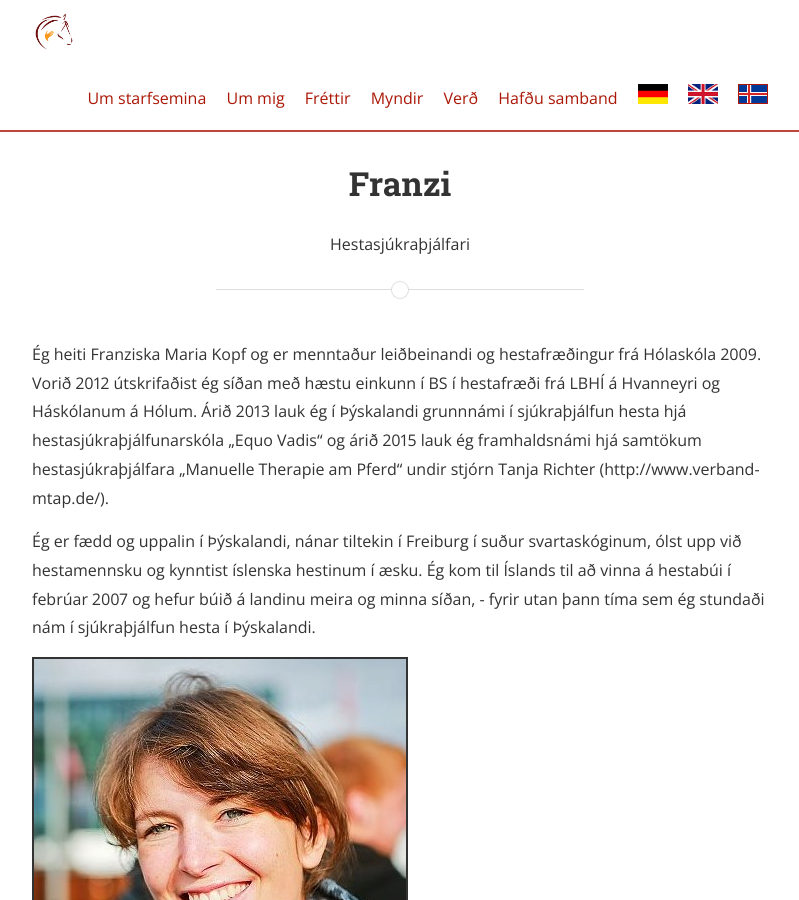
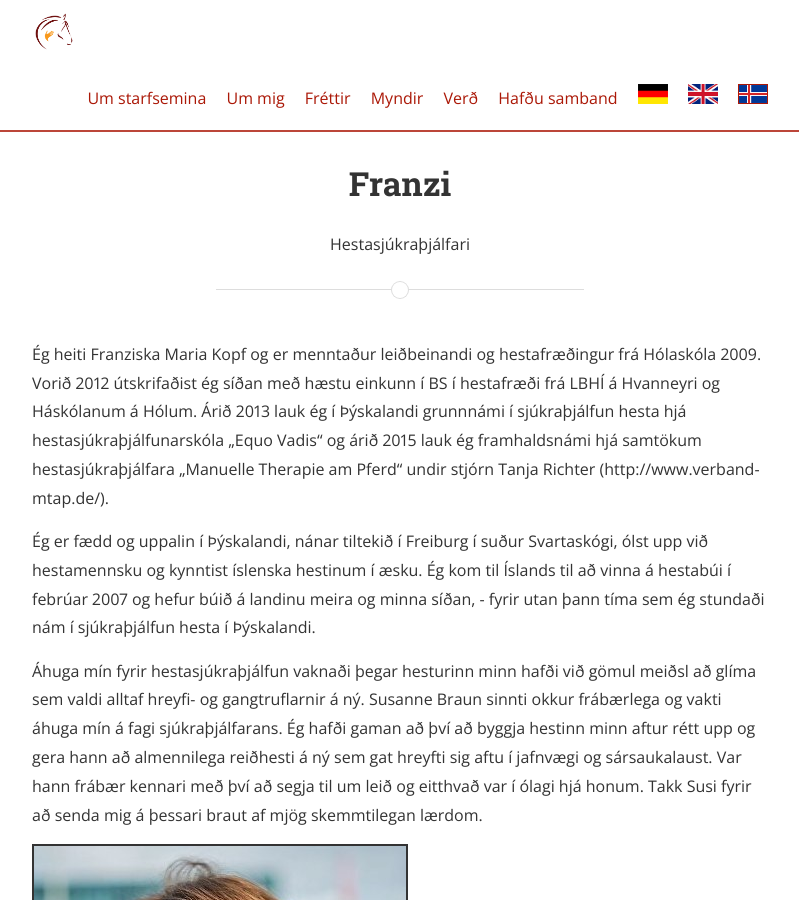
Before and after one commit to FancyFanz/FancyFanz.github.io, a Jekyll site: the page built from team/_posts/0000-01-01-Franzi-is.md, in a window 1280 px wide and 900 px high. Shown: the whole window, without its empty margins (240-1039 px from the left). Built offline with Jekyll 4.4.1, drawn with Linux system fonts in a browser that asks for light colours; nearby versions of some CDN libraries; library files that are not in the unit come from our copies.

Commit message:
Update 0000-01-01-Franzi-is.md

```diff
--- a/team/_posts/0000-01-01-Franzi-is.md
+++ b/team/_posts/0000-01-01-Franzi-is.md
@@ -12,4 +12,6 @@ email: franzi.kopf@gmail.com
 Ég heiti Franziska Maria Kopf og er menntaður leiðbeinandi og hestafræðingur frá Hólaskóla 2009. Vorið 2012 útskrifaðist ég síðan með hæstu einkunn í BS í hestafræði frá LBHÍ á Hvanneyri og Háskólanum á Hólum.
 Árið 2013 lauk ég í Þýskalandi grunnnámi í sjúkraþjálfun hesta hjá hestasjúkraþjálfunarskóla „Equo Vadis“ og árið 2015 lauk ég framhaldsnámi hjá samtökum hestasjúkraþjálfara „Manuelle Therapie am Pferd“ undir stjórn Tanja Richter (http://www.verband-mtap.de/).
 
-Ég er fædd og uppalin í Þýskalandi, nánar tiltekin í Freiburg í suður svartaskóginum, ólst upp við hestamennsku og kynntist íslenska hestinum í æsku. Ég kom til Íslands til að vinna á hestabúi í febrúar 2007 og hefur búið á landinu meira og minna síðan, - fyrir utan þann tíma sem ég stundaði nám í sjúkraþjálfun hesta í Þýskalandi.
+Ég er fædd og uppalin í Þýskalandi, nánar tiltekið í Freiburg í suður Svartaskógi, ólst upp við hestamennsku og kynntist íslenska hestinum í æsku. Ég kom til Íslands til að vinna á hestabúi í febrúar 2007 og hefur búið á landinu meira og minna síðan, - fyrir utan þann tíma sem ég stundaði nám í sjúkraþjálfun hesta í Þýskalandi.
+
+Áhuga mín fyrir hestasjúkraþjálfun vaknaði þegar hesturinn minn hafði við gömul meiðsl að glíma sem valdi alltaf hreyfi- og gangtruflarnir á ný. Susanne Braun sinnti okkur frábærlega og vakti áhuga mín á fagi sjúkraþjálfarans. Ég hafði gaman að því að byggja hestinn minn aftur rétt upp og gera hann að almennilega reiðhesti á ný sem gat hreyfti sig aftu í jafnvægi og sársaukalaust. Var hann frábær kennari með því að segja til um leið og eitthvað var í ólagi hjá honum. Takk Susi fyrir að senda mig á þessari braut af mjög skemmtilegan lærdom.
```
